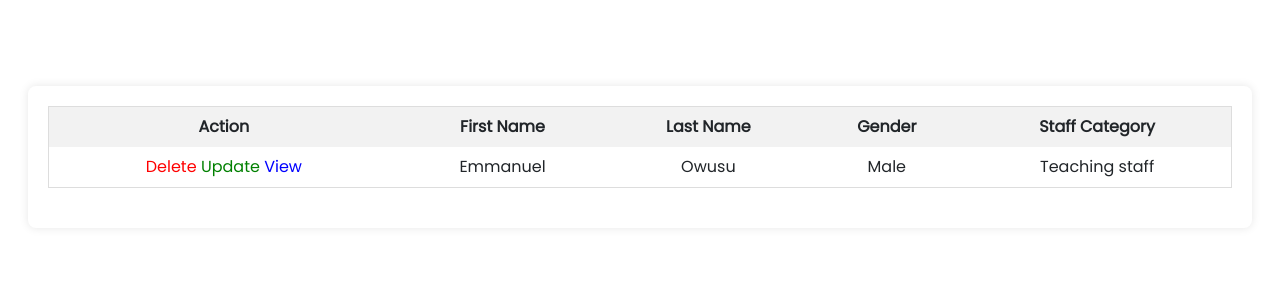
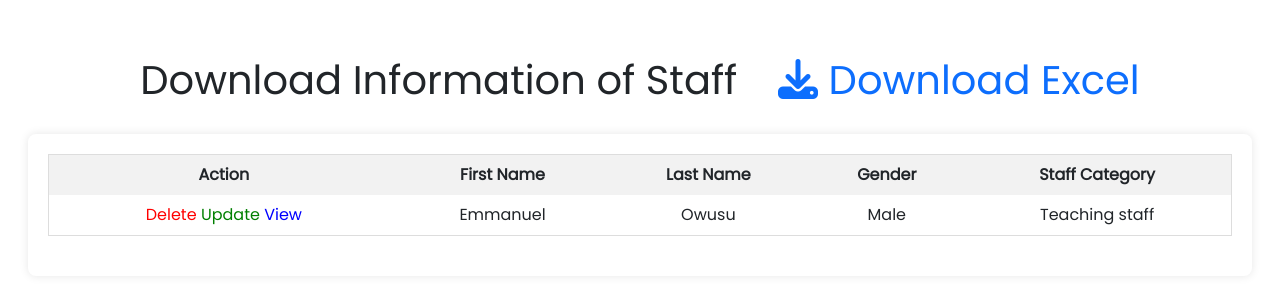
Before and after one commit to Teach-Edu-Project-Team/EDU_PROJECT, a Django app: page /ViewStaff/ in a window 1280 px wide. Shown: the part 56-356 px from the top of the page. Run offline with Django 5.2, Linux system fonts and the light colour scheme; a user stored in the database is signed in; data comes from the database, SQL or seed files in the repository; both versions use the stored data as it was after the commit; parts of the project's set-up code (start-up, migrations or seed data) failed here and were passed over; some libraries are stand-ins or nearby versions.

Commit message:
Changed pdf format to excel format

```diff
--- a/EduApp/urls.py
+++ b/EduApp/urls.py
@@ -10,7 +10,10 @@ urlpatterns = [
     path('', WelcomeView.as_view(), name='welcome'),
     path('home/', HomeView.as_view(), name='home'),
 
-    path('pdf/<int:pk_test>/', PDFView.as_view(), name='staff_pdf_view'),
+    path('download-all-staff-excel/', DownloadAllStaffExcelView.as_view(), name='download_all_staff_excel'),
+    path('download-user-excel/', DownloadUserExcelView.as_view(), name='download_user_excel'),
+
+
 
 
     path('user/', ProfilepageView.as_view(), name='user_page'),
--- a/EduApp/views.py
+++ b/EduApp/views.py
@@ -19,7 +19,7 @@ from django.views import View
 from django.contrib.auth.decorators import login_required
 from django.utils.decorators import method_decorator
 
-from xhtml2pdf import pisa
+import pandas as pd
 from io import BytesIO
 from django.template.loader import get_template
 
@@ -44,43 +44,114 @@ class WelcomeView(View):
             return render(request, self.template_name, {'first_visit': False})
 
 
+class DownloadUserExcelView(View):
+    def get(self, request, *args, **kwargs):
+        # Assuming staff is the currently logged-in user's Personal instance
+        staff = request.user.personal
 
-class PDFView(View):
-    template_name = 'staff_pdf.html'
+        # Get work and nominal data related to the user
+        work_info = Work.objects.filter(personal=staff).first()
+        nominal_data = Nominal.objects.filter(personal=staff).first()
 
-    def get(self, request, pk_test, *args, **kwargs):
-        staff_instance = get_object_or_404(Personal, pk=pk_test)
+        # Create a DataFrame with user's data
+        data = {
+            'Personal Information': ['First Name', 'Last Name', 'Other Name', 'Emergency Contact Name', 'Date Of Birth',
+                                     'Ghana Card Number', 'Gender', 'Phone Number', 'Email'],
+            'Details': [
+                staff.first_name, staff.last_name, staff.other_name, staff.emergency_contact_name,
+                staff.date_of_birth, staff.ghana_card_number, staff.gender, staff.phone_number, staff.email
+            ]
+        }
+        df_personal = pd.DataFrame(data)
+
+        data_work = {
+            'Work Information': ['Date of Appointment', 'Date at current Station', 'SSNIT', 'NTC License Number',
+                                 'Rank', 'Date promoted to Rank', 'Staff Category', 'Academics', 'Professional',
+                                 'Schedule', 'Department Category'],
+            'Details': [
+                work_info.date_of_appointment, work_info.date_at_current_station, work_info.ssnit,
+                work_info.ntc_license_number, work_info.rank, work_info.date_promoted_to_rank,
+                work_info.staff_category, work_info.academics, work_info.professional,
+                work_info.schedule, work_info.department_category
+            ]
+        }
+        df_work = pd.DataFrame(data_work)
+
+        data_nominal = {
+            'Nominal Data': ['Name of Bank', 'Bank Branch', 'Auth Number', 'Salary Grade Type', 'Salary Grade Level',
+                             'Grade Step'],
+            'Details': [
+                nominal_data.name_of_bank, nominal_data.bank_branch, nominal_data.auth_number,
+                nominal_data.salary_grade_type, nominal_data.salary_grade_level, nominal_data.grade_step
+            ]
+        }
+        df_nominal = pd.DataFrame(data_nominal)
+
+        # Save the DataFrames to an Excel file
+        result = BytesIO()
+        with pd.ExcelWriter(result, engine='xlsxwriter') as writer:
+            df_personal.to_excel(writer, index=False, sheet_name='Personal Information')
+            df_work.to_excel(writer, index=False, sheet_name='Work Information')
+            df_nominal.to_excel(writer, index=False, sheet_name='Nominal Data')
+
+        # Create the response with the Excel content type
+        response = HttpResponse(result.getvalue(), content_type="application/vnd.openxmlformats-officedocument.spreadsheetml.sheet")
+        response['Content-Disposition'] = 'attachment; filename=user_information.xlsx'
+
+        return response
 
 
-        try:
-            work_instance = Work.objects.get(personal_id=staff_instance.id)
-        except Work.DoesNotExist:
-            work_instance = None
+class DownloadAllStaffExcelView(View):
+    def get(self, request, *args, **kwargs):
+        # Get all staff members
+        personals = Personal.objects.all()
 
-        try:
-            nominal_instance = Nominal.objects.get(personal_id=staff_instance.id)
-        except Nominal.DoesNotExist:
-            nominal_instance = None
+        # Create a DataFrame with staff data
+        data = {
+            #Personals
+            'First Name': [staff.first_name for staff in personals],
+            'Last Name': [staff.last_name for staff in personals],
+            'Other Name': [staff.other_name for staff in personals],
+            'Emergency Contact Name': [staff.emergency_contact_name for staff in personals],
+            'Date Of Birth': [staff.date_of_birth for staff in personals],
+            'Ghana Card Number': [staff.ghana_card_number for staff in personals],
+            'Phone Number': [staff.phone_number for staff in personals],
+            'E-mail': [staff.email for staff in personals],
+            'Gender': [staff.gender for staff in personals],
 
-        context = {'staff': staff_instance, 'work_instance': work_instance, 'nominal_instance': nominal_instance}
+            #Work
+            'Date of Appointment': [work.date_of_appointment.strftime('%Y-%m-%d') if work else '' for work in Work.objects.filter(personal__in=personals)],
+            'Date at Current Station': [work.date_at_current_station.strftime('%Y-%m-%d') if work else '' for work in Work.objects.filter(personal__in=personals)],
+            'NTC Licence Number': [work.ntc_license_number if work else '' for work in Work.objects.filter(personal__in=personals)],
+            'Date Promoted to Rank': [work.date_promoted_to_rank.strftime('%Y-%m-%d') if work else '' for work in Work.objects.filter(personal__in=personals)],
+            'SSNIT': [work.ssnit if work else '' for work in Work.objects.filter(personal__in=personals)],
+            'Academics': [work.academics if work else '' for work in Work.objects.filter(personal__in=personals)],
+            'Professional': [work.professional if work else '' for work in Work.objects.filter(personal__in=personals)],
+            'Schedule': [work.schedule if work else '' for work in Work.objects.filter(personal__in=personals)],
+            'Rank': [work.rank if work else '' for work in Work.objects.filter(personal__in=personals)],
+            'Staff Category': [work.staff_category if work else '' for work in Work.objects.filter(personal__in=personals)],
+            'Department Category': [work.department_category if work else '' for work in Work.objects.filter(personal__in=personals)],
 
-        pdf_response = self.render_to_pdf(self.template_name, context)
+            #Nominals
+            'Name of Bank': [nominal.name_of_bank if nominal else '' for nominal in Nominal.objects.filter(personal__in=personals)],
+            'Bank Branch': [nominal.bank_branch if nominal else '' for nominal in Nominal.objects.filter(personal__in=personals)],
+            'Authentication Number': [nominal.auth_number if nominal else '' for nominal in Nominal.objects.filter(personal__in=personals)],
+            'Salary Grade Type': [nominal.salary_grade_type if nominal else '' for nominal in Nominal.objects.filter(personal__in=personals)],
+            'Salary Grade Level': [nominal.salary_grade_level if nominal else '' for nominal in Nominal.objects.filter(personal__in=personals)],
+            'Grade Step': [nominal.grade_step if nominal else '' for nominal in Nominal.objects.filter(personal__in=personals)],
+        }
+        df = pd.DataFrame(data)
 
-        if pdf_response:
-            return pdf_response
-
-        return HttpResponse("Failed to generate PDF.")
-
-    def render_to_pdf(self, template_path, context_dict):
-        template = get_template(template_path)
-        html = template.render(context_dict)
 
         result = BytesIO()
-        pdf = pisa.pisaDocument(BytesIO(html.encode("UTF-8")), result)
+        df.to_excel(result, index=False, sheet_name='All Staff Information')
 
-        if not pdf.err:
-            return HttpResponse(result.getvalue(), content_type="application/pdf")
-        return None
+
+        response = HttpResponse(result.getvalue(), content_type="application/vnd.openxmlformats-officedocument.spreadsheetml.sheet")
+        response['Content-Disposition'] = 'attachment; filename=all_staff_information.xlsx'
+
+        return response
+
 
 class ViewExistingProfile(TemplateView):
     template_name = 'viewprofile.html'
--- a/templates/ViewStaff.html
+++ b/templates/ViewStaff.html
@@ -16,6 +16,12 @@
         <br>
         <br>
         {% if personals %}
+           <h1 style="text-align: center;">
+                Download Information of Staff
+                <a style="margin-left: 30px;" href="{% url 'download_all_staff_excel' %}" target="_blank">
+                    <i class="fa-solid fa-download"></i> Download Excel
+                </a>
+            </h1>
             <div style="background-color: white; width: 100%; margin: auto; padding: 20px; box-shadow: 0 0 10px rgba(0, 0, 0, 0.1); margin-top: 30px; border-radius: 8px; overflow-x: auto;">
                 <table style="width: 100%; border-collapse: collapse; text-align: center;">
                     <thead>
--- a/templates/user.html
+++ b/templates/user.html
@@ -16,10 +16,12 @@
 {% block content %}
 
 
-
     <div style="margin-top: 30px;">
 
-        <h1 style="text-align: center; color: #3498db; margin-bottom: 30px;">User Profile</h1>
+        <h1 style="text-align: center; color: #3498db; margin-bottom: 30px;">User Profile <a style="margin-left: 30px;" href="{% url 'download_user_excel' %}" target="_blank">
+            <i class="fa-solid fa-download"></i>
+        </a>c</h1>
+
 
         <table style="width: 100%; border-collapse: collapse; margin-bottom: 20px; background-color: #f8d166; border-radius: 8px; overflow: hidden;">
 
--- a/templates/staff_pdf.html
+++ b/templates/user_excel.html
@@ -1,4 +1,3 @@
-
 <!DOCTYPE html>
 <html lang="en">
 <head>
```
Also changed, not shown: EduProj/settings.py (+3 -4 lines), templates/staff_excel.html (added, +85 -0 lines), db.sqlite3.
